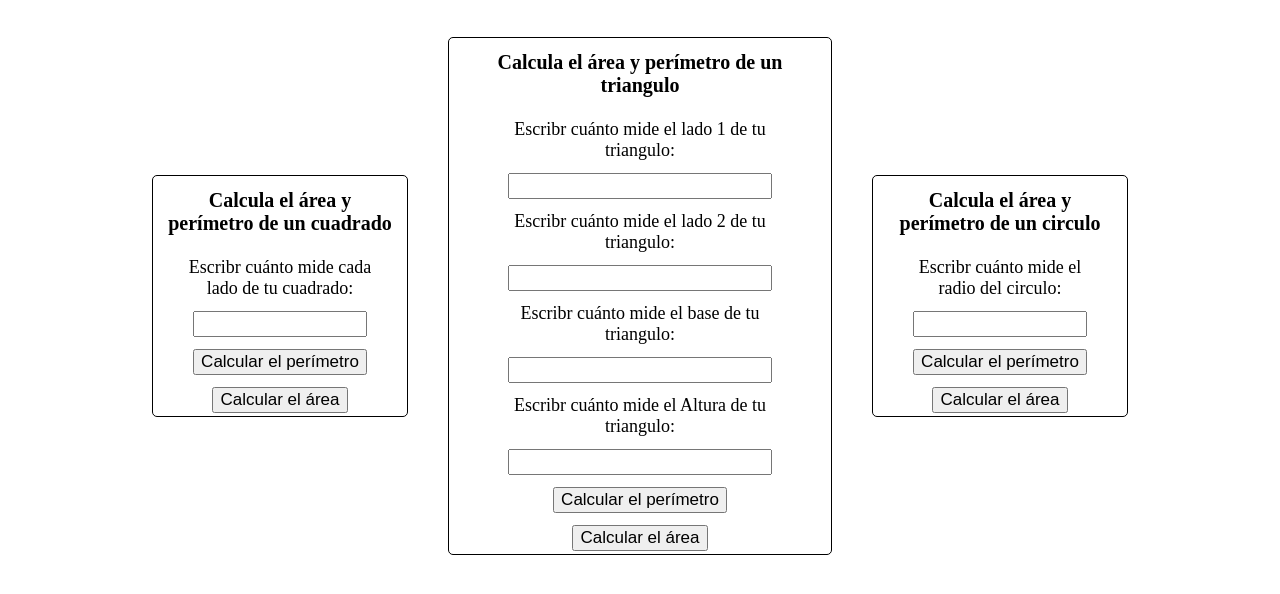
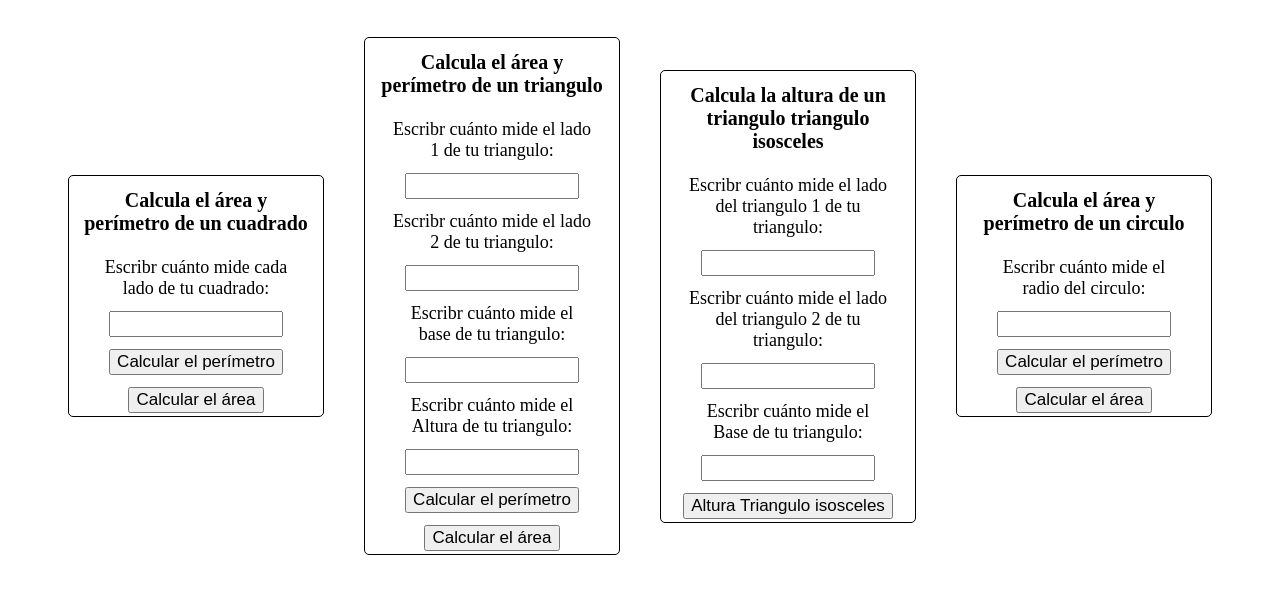
Before and after one commit to davidop97/curso-practico-javascript, a plain HTML site: page figuras.html in a window 1280 px wide. Shown: the part 110-704 px from the top of the page. Drawn offline with Linux system fonts and the light colour scheme.

Commit message:
Fin reto figuras

```diff
--- a/figuras.html
+++ b/figuras.html
@@ -64,6 +64,27 @@
         </form>
     </section>
 
+    <section class="triangulo-isosceles">
+        <h2>Calcula la altura de un triangulo triangulo isosceles</h2>
+        <form action="">
+            <label for="InputLadoTriangulo1">
+                Escribr cuánto mide el lado del triangulo 1 de tu triangulo:
+            </label>
+            <input type="number" id="InputLadoTriangulo1">
+            <label for="InputLadoTriangulo2">
+                Escribr cuánto mide el lado del triangulo 2 de tu triangulo:
+            </label>
+            <input type="number" id="InputLadoTriangulo2">
+            <label for="InputBaseTriangulo">
+                Escribr cuánto mide el Base de tu triangulo:
+            </label>
+            <input type="number" id="InputBaseTriangulo">
+            <button type="button" onclick="calcularAlturaTriangulo()">
+               Altura Triangulo isosceles
+            </button>
+        </form>
+    </section>
+
     <section class="circulo">
         <h2>Calcula el área y perímetro de un circulo</h2>
         <form action="">
--- a/figuras.js
+++ b/figuras.js
@@ -112,3 +112,26 @@ function calcularAreaCirculo() {
     const areaC = areaCirculo(inputRadio);
     alert(areaC);
 }
+
+//RETO
+
+function alturaTrianguloIsosceles(ladoTriangulo1, ladoTriangulo2, ladoTrianguloBase) {
+    if (ladoTriangulo1!=ladoTriangulo2) {
+        console.log('El triangulo no es Isosceles');
+    }
+    else {
+        const ladoTrianguloBaseP = ladoTrianguloBase/2;
+        alturaTriangulo = Math.sqrt(ladoTriangulo1**2-ladoTrianguloBaseP**2);
+        return alturaTriangulo;
+    }
+}
+
+function calcularAlturaTriangulo() {
+    const input5 = document.getElementById('InputLadoTriangulo1').value;
+    const input6 = document.getElementById('InputLadoTriangulo2').value;
+    const input7 = document.getElementById('InputBaseTriangulo').value;
+
+
+    const altura = alturaTrianguloIsosceles(input5, input6, input7);
+    alert(altura);
+}
--- a/style.css
+++ b/style.css
@@ -25,11 +25,12 @@ main {
     display: flex;
     align-items: center;
     justify-content: center;
-    /* flex-wrap: wrap; */
+    flex-wrap: wrap;
 }
 
 .cuadrado {
     width: 20vw;
+    min-width: 20vw;
     max-height: 80vh;
     border-radius: 5px;
     border: 1px solid black;
@@ -38,7 +39,8 @@ main {
     text-align: center;
 }
 .triangulo {
-    width: 30vw;
+    width: 20vw;
+    min-width: 20vw;
     max-height: 90vh;
     border-radius: 5px;
     border: 1px solid black;
@@ -48,7 +50,18 @@ main {
 }
 .circulo {
     width: 20vw;
+    min-width: 20vw;
     max-height: 80vh;
+    border-radius: 5px;
+    border: 1px solid black;
+    padding: 3px;
+    margin: 20px;
+    text-align: center;
+}
+.triangulo-isosceles {
+    width: 20vw;
+    min-width: 20vw;
+    max-height: 90vh;
     border-radius: 5px;
     border: 1px solid black;
     padding: 3px;
@@ -84,12 +97,9 @@ button {
     margin-top: 12px;
 }
 
-@media (max-width: 700px) {
+@media (max-width: 800px) {
     main {
         flex-direction: column;
-    }
-    .cuadrado {
-        width: 75vw;
     }
     .cuadrado {
         width: 75vw;
@@ -97,6 +107,9 @@ button {
     .triangulo {
         width: 75vw;
     }
+    .triangulo-isosceles {
+        width: 75vw;
+    }
     .circulo {
         width: 75vw;
     }
```
